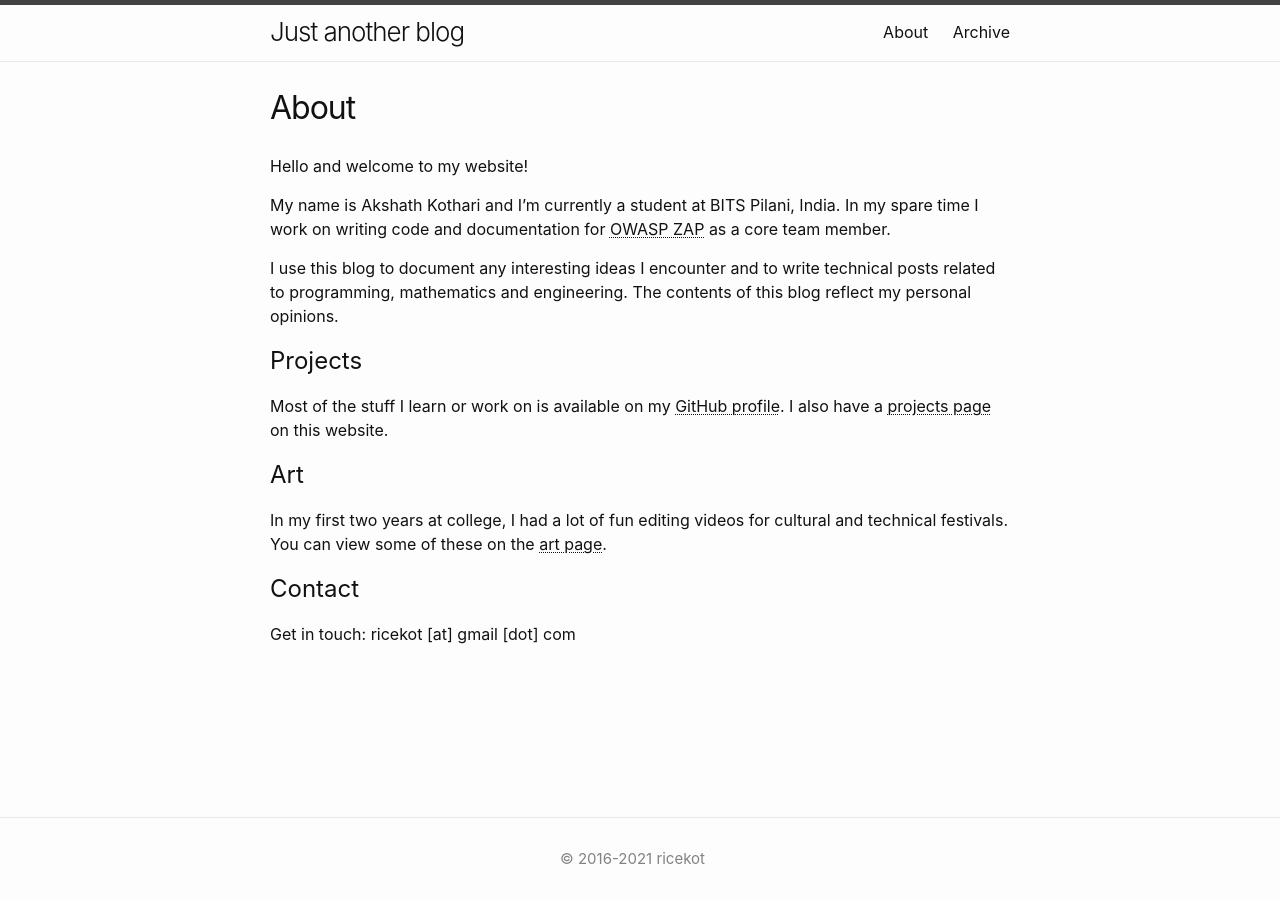
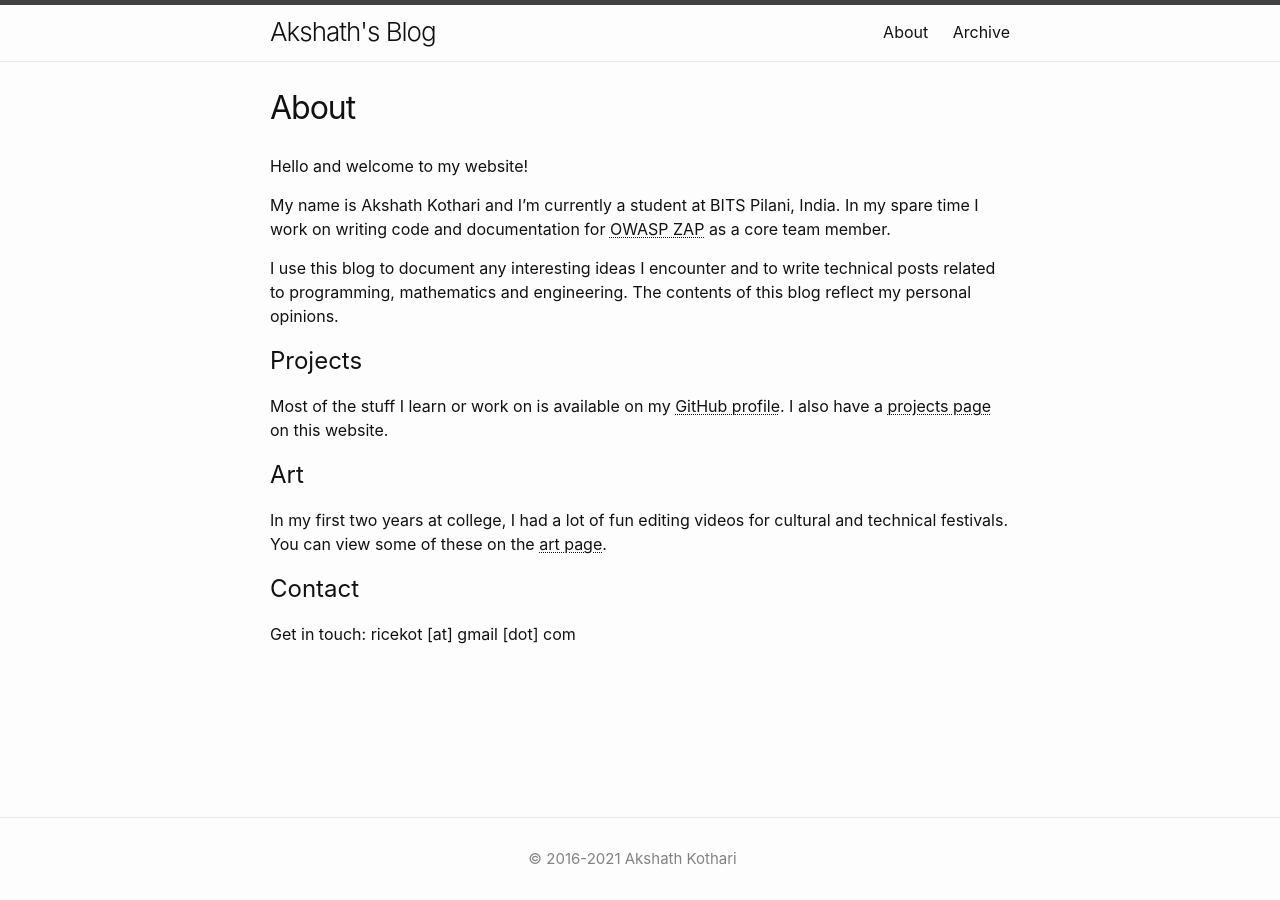
Before and after one commit to ricekot/ricekot.github.io, a Jekyll site: the page built from about.md, in a window 1280 px wide. Built offline with Jekyll 4.4.1, drawn with Linux system fonts in a browser that asks for light colours.

Commit message:
Update blog name and footer
Signed-off-by: ricekot <ricekot@gmail.com>

```diff
--- a/_config.yml
+++ b/_config.yml
@@ -13,7 +13,7 @@
 # you will see them accessed via {{ site.title }}, {{ site.email }}, and so on.
 # You can create any custom variable you would like, and they will be accessible
 # in the templates via {{ site.myvariable }}.
-title: Just another blog
+title: Akshath's Blog
 email: ricekot@gmail.com
 description: >- # this means to ignore newlines until "baseurl:"
 disqus.shortname: akshathkothari
--- a/_includes/footer.html
+++ b/_includes/footer.html
@@ -6,7 +6,7 @@
     <div class="footer-col-wrapper">
 
       <div style="text-align: center;">
-        © 2016-2021 ricekot
+        © 2016-2021 Akshath Kothari
       </div>
 
     </div>
```
